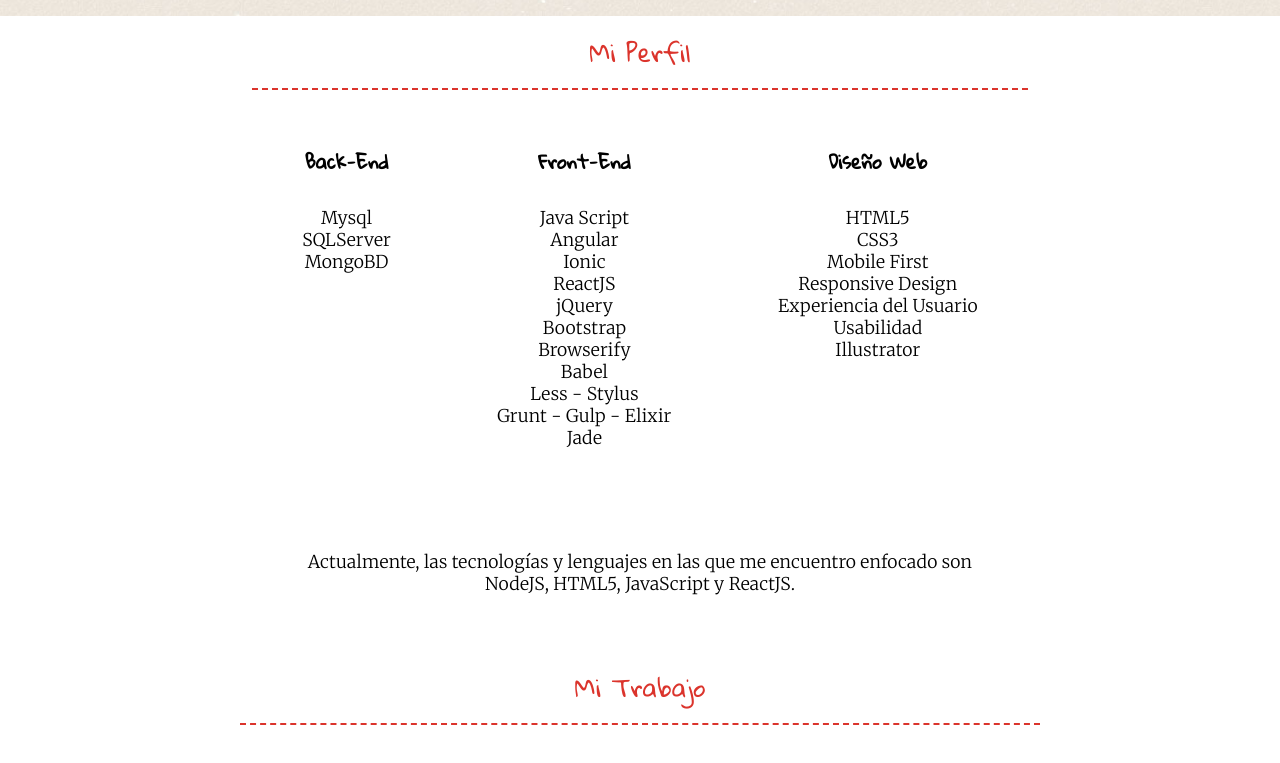
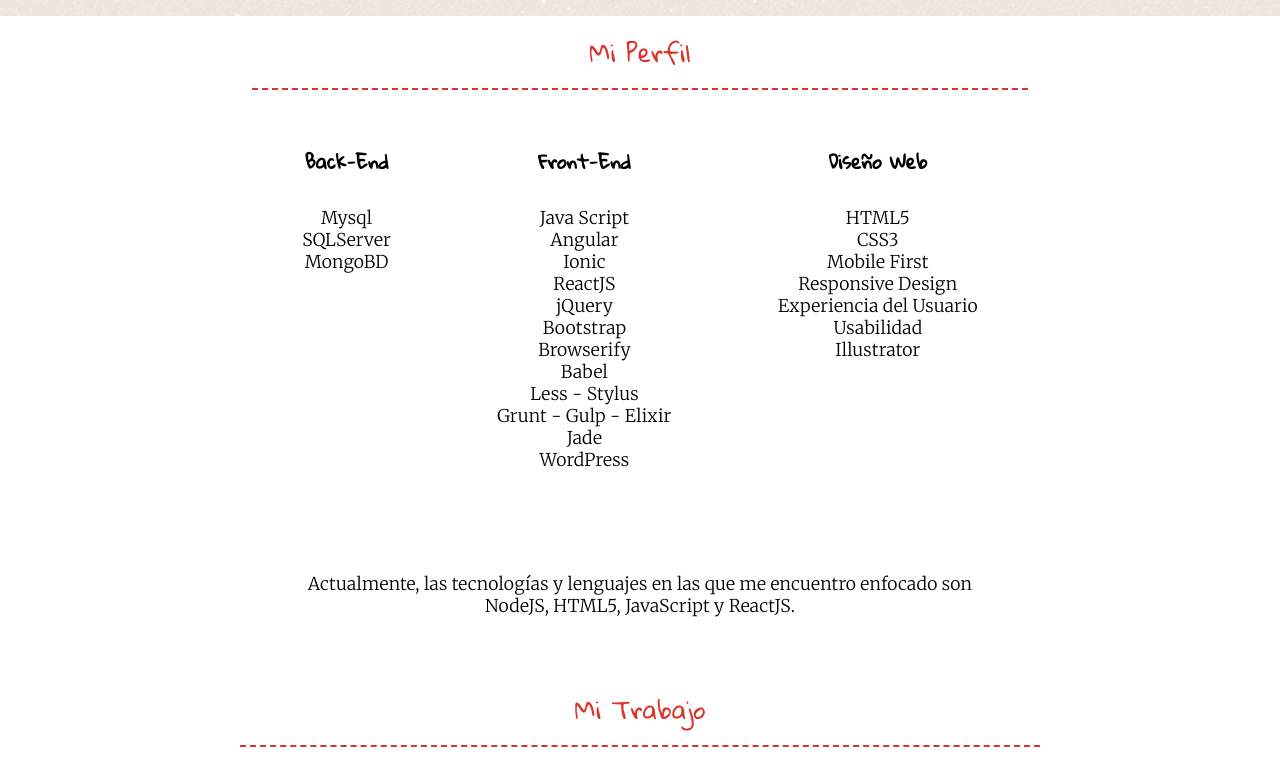
Before and after one commit to daguiheso/Portafolio, a website: page index.html in a window 1280 px wide. Shown: the part 331-1094 px from the top of the page. Drawn offline with nearby package versions, Linux system fonts and the light colour scheme; a web font is replaced by a local one.

Commit message:
Update index.html

```diff
--- a/index.html
+++ b/index.html
@@ -61,6 +61,7 @@
 					<ol class="Profile-item">Less - Stylus</ol>
 					<ol class="Profile-item">Grunt - Gulp - Elixir</ol>
 					<ol class="Profile-item">Jade</ol>
+					<ol class="Profile-item">WordPress</ol>
 				</ul>
 				</div>
 
```
